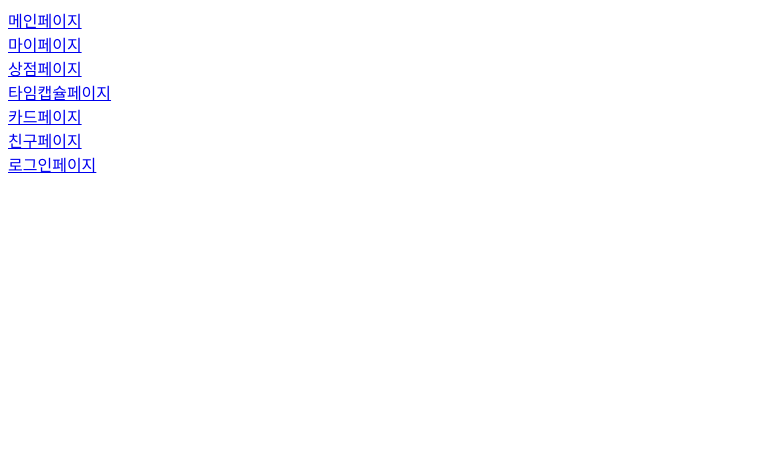
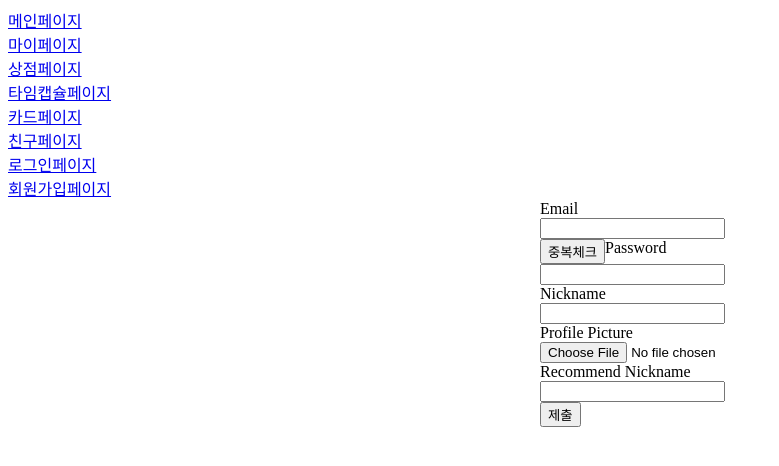
Before and after one commit to wjdgusaho/Damda, a React (Create React App) app in the folder frontend/client/: page /signup in a window 1280 px wide. Shown: the top 466 px of the page, without its empty margins (0-779 px from the left). Built offline with nearby package versions, Linux system fonts and the light colour scheme.

Commit message:
feat : 회원가입 페이지 추가, 카카오톡 로그인 구현. refactor : url을 한곳에 모아두도록 파일 분리.

```diff
--- a/frontend/client/src/Main.tsx
+++ b/frontend/client/src/Main.tsx
@@ -11,6 +11,7 @@ import TimecapsulePage from './components/TimecapsulePage'
 import Card from './components/Card'
 import Friend from './components/Friend'
 import Login from './components/Auth/Login'
+import {SignUp} from './components/Auth/SignUp'
 import Navigation from './Navigation'
 
 function Main() {
@@ -28,6 +29,7 @@ function Main() {
               <Route path='/card/' element={<Card/>}></Route>
               <Route path='/friend/' element={<Friend/>}></Route>
               <Route path='/login/' element={<Login/>}></Route>
+              <Route path='/signup/' element={<SignUp/>}></Route>
             </Routes>
           </BrowserRouter>
         </Provider>
--- a/frontend/client/src/Navigation.tsx
+++ b/frontend/client/src/Navigation.tsx
@@ -19,6 +19,7 @@ const Navigation = function () {
             <Link to="/card">카드페이지</Link>
             <Link to="/friend">친구페이지</Link>
             <Link to="/login">로그인페이지</Link>
+            <Link to="/signup">회원가입페이지</Link>
         </Navbar>
     )
 }
--- a/frontend/client/src/components/Auth/Login.tsx
+++ b/frontend/client/src/components/Auth/Login.tsx
@@ -1,5 +1,7 @@
 import React, {useState} from "react";
 import { styled } from "styled-components";
+import axios from "axios";
+import {serverUrl, reqUrl} from '../../urls'
 
 const Form = styled.form`
     display: flex;
@@ -23,6 +25,21 @@ const Login = function () {
 
     function formSubmit (e:React.FormEvent<HTMLFormElement>) {
         e.preventDefault()
+
+        axios({
+            method: "POST",
+            url: serverUrl + "user/login/",
+            data: {
+                'email' : email,
+                'password' : password
+            },
+        })
+        .then(response => {
+            console.log(response)
+        })
+        .catch(error => {
+            console.error(error)
+        })
     }
 
     return (
@@ -34,6 +51,7 @@ const Login = function () {
             <input id="password-input" type="password" value={password} onChange={inputPassword} style={size}/>
             <button>제출</button>
           </Form>
+          <a href={reqUrl}>카카오톡 로그인</a>
         </div>
     )
 }
--- /dev/null
+++ b/frontend/client/src/components/Auth/SignUp.tsx
@@ -0,0 +1,59 @@
+import React, {useState} from 'react'
+import { styled } from "styled-components";
+import axios from 'axios'
+
+const Form = styled.form`
+    display: flex;
+    flex-wrap: wrap;
+    width: 200px;
+    margin-left: auto;
+    margin-right: auto;
+`
+
+export const SignUp = function () {
+    const [userdata, setUserdata] = useState({
+        'email' : '',
+        'password' : '',
+        'nickname' : '',
+        'profilePicture' : undefined,
+        'recommendNickname' : ''
+    })
+    function handleChange (event:React.FormEvent<HTMLInputElement>) {
+        setUserdata({
+            ...userdata,
+            [event.currentTarget.name] : event.currentTarget.value,
+        })
+    }
+
+    function checkOverlap (event:React.MouseEvent<HTMLButtonElement>) {
+
+    }
+
+    function handleSubmit (event:React.FormEvent<HTMLFormElement>){
+        event.preventDefault()
+    }
+
+    return (
+        <div>
+          <Form onSubmit={handleSubmit}>
+            <label htmlFor="email">Email</label>
+            <input name='email' type="email" value={userdata.email} onChange={handleChange}/>
+            <button onClick={checkOverlap}>중복체크</button>
+
+            <label htmlFor="password">Password</label>
+            <input name='password' type="password" value={userdata.password} onChange={handleChange}/>
+
+            <label htmlFor="nickname">Nickname</label>
+            <input name='nickname' type="text" value={userdata.nickname} onChange={handleChange}/>
+
+            <label htmlFor="profilePicture">Profile Picture</label>
+            <input name="profilePicture" type="file" value={userdata.profilePicture} onChange={handleChange}/>
+
+            <label htmlFor="recommendNickname">Recommend Nickname</label>
+            <input name="recommendNickname" type="text" value={userdata.recommendNickname} onChange={handleChange}/>
+
+            <button>제출</button>
+          </Form>
+        </div>
+    )
+}
--- /dev/null
+++ b/frontend/client/src/urls.tsx
@@ -0,0 +1,6 @@
+export const serverUrl = "http://localhost:8080"
+export const reqUrl = "https://kauth.kakao.com/oauth/authorize"
+                    + "?client_id=9292106e6bff609d98bd0df4de1ede06"
+                    + "&client_secret=GcveX0t6jBVJV3TT7XOxrFAc13inJUYf"
+                    + "&redirect_url=http://localhost:8080/api/kakaoapi/login/oauth_kakao"
+                    + "&response_type=code";
```
